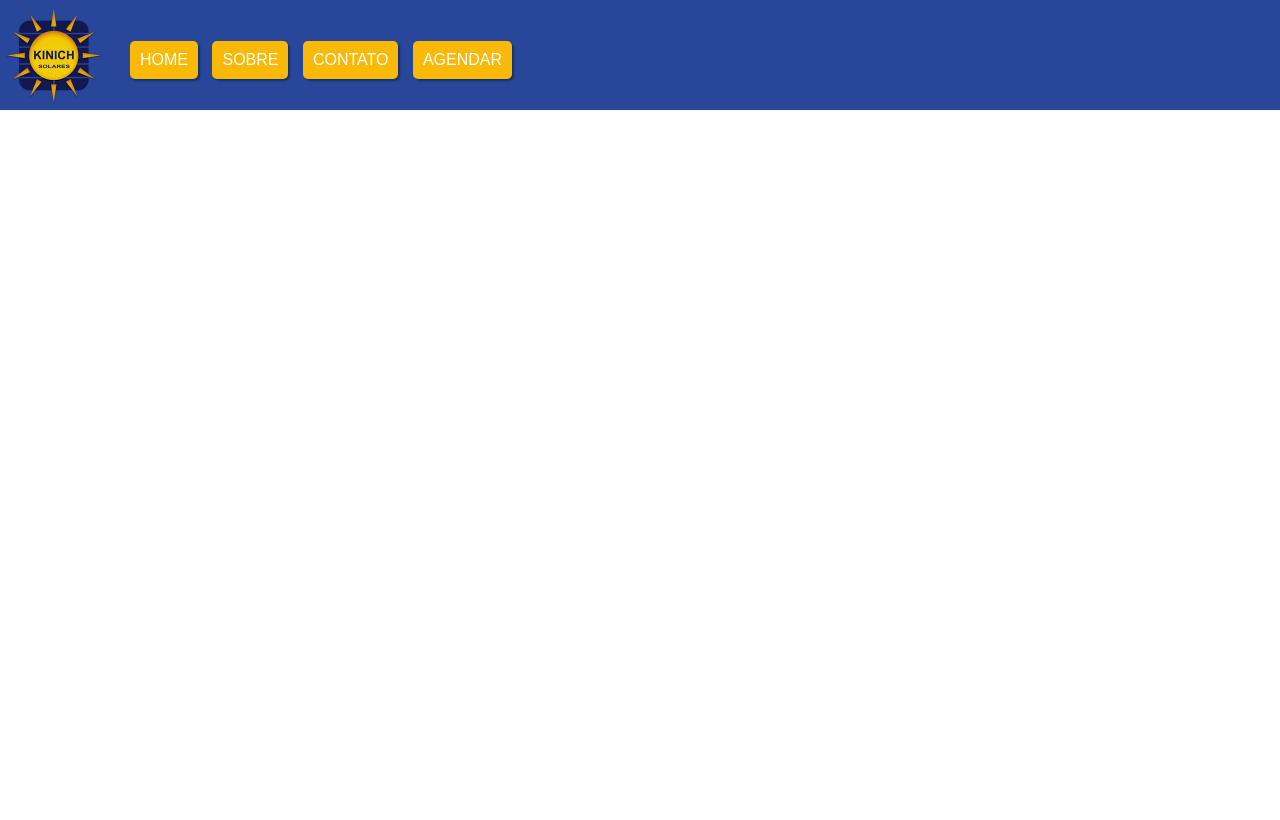
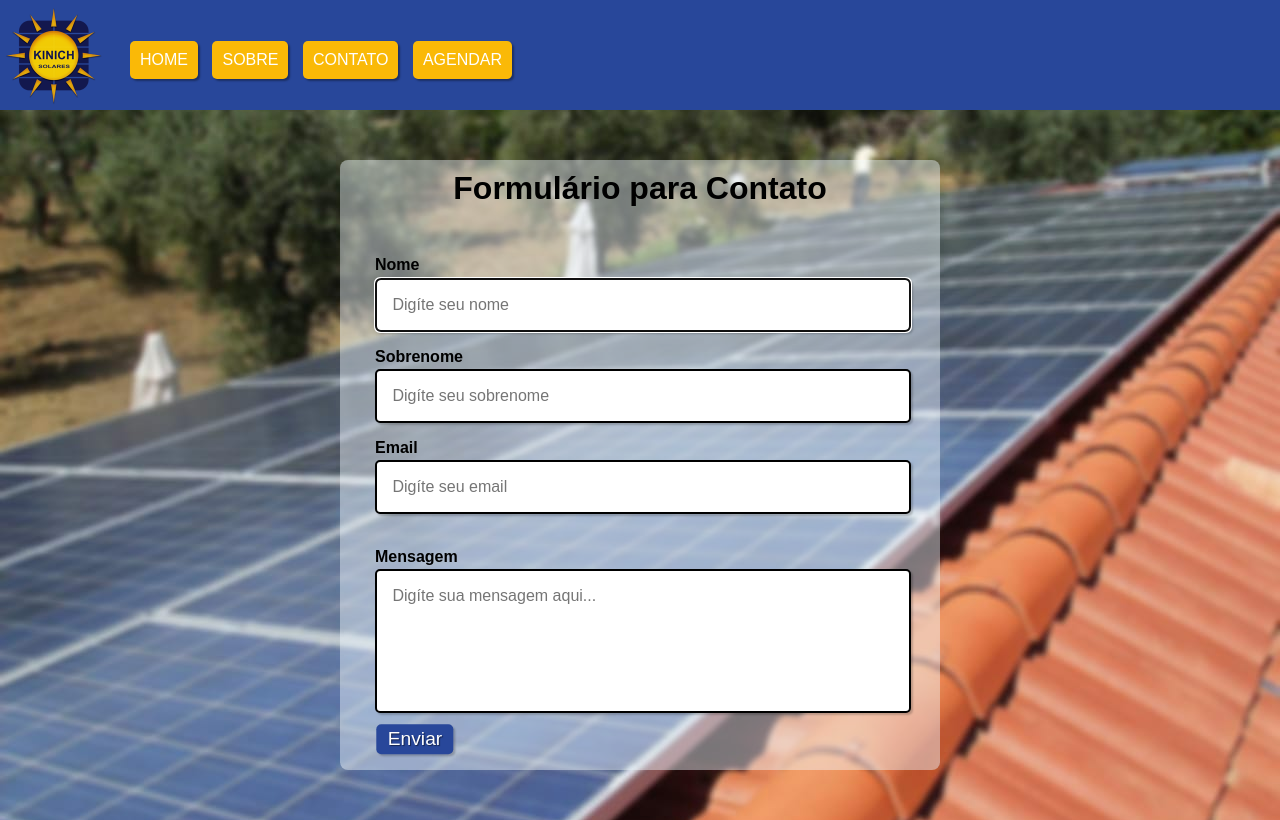
Before and after one commit to PedroCarvalhoB/Kinich-Solares, a plain HTML site: page site/contato.html in a window 1280 px wide. Drawn offline with Linux system fonts and the light colour scheme.

Commit message:
quarto commit

```diff
--- a/site/contato.css
+++ b/site/contato.css
@@ -1,5 +1,14 @@
+/* * {
+    margin: 0;
+    padding: 0;
+} */
 body{
     font-family: Arial, Helvetica, sans-serif;
+    background-image: url(imagens/fundo-desfocado.jpeg);
+    background-position: center;
+    background-repeat: no-repeat;
+    background-attachment: fixed;
+    background-size: cover;
 }
 header{
     display: block;
@@ -49,3 +58,99 @@ nav#menu{
     display: block;
 
 }
+
+/* Elementos com o ID "titulo" */
+#titulo {
+    font-family: sans-serif;
+
+    text-align: center;
+    margin-top: 40px;
+    padding: 10px;
+}
+
+/* Elementos de tag <fieldset>*/
+fieldset {
+    border: 0;
+}
+
+/* Elemento de tag <body> */
+main{
+    background-color: rgba(240, 248, 255, 0.452);
+    font-size: 1em;
+    /* margin-left: 36%;
+    margin-top: 2%; */
+    margin: auto;
+    margin-top: 50px;
+    margin-bottom: 50px;
+    justify-content: center;
+    max-width: 600px;
+    height: 610px;
+    border-radius: 8px;
+}
+
+/* Elementos de tags <body>, <input>, <Select>, <textarea> e <button> */
+input, textarea, button {
+    font-family: sans-serif;
+    font-size: 1em;
+    border-radius: 5px;
+}
+/* Elementos de classe "campo" */
+.campo {
+    margin-bottom: 1em;
+    margin-left: 5px;
+}
+
+/* Elementos de classe "campo" de tag <label> */
+.campo label {
+    display: block;
+    margin-left: 30px;
+    margin-bottom: 0.2em;
+    /* color: #28479a; */
+
+}
+
+/* Elementos de classe "campo" ou "grupo" de tag <fieldset> */
+fieldset.grupo .campo {
+    float:  left;
+    margin-right: 1em;
+}
+
+/* Elementos de classe "campo" das tags <input> com atributo text e email, da tag <select> e da tag <textarea>*/
+.campo input[type="text"], .campo input[type="email"], .campo textarea {
+    padding: 1em;
+    border: 2px solid black;
+    box-shadow: 2px 2px 2px rgba(0,0,0,0.2);
+    display: block;
+    margin: auto;
+    width: 500px;
+}
+
+
+
+
+.botao {
+    font-size: 1.2em;
+    background: #28479a;
+    border: 0;
+    margin-bottom: 1em;
+    color: #ffffff;
+    padding: 0.2em 0.6em;
+    box-shadow: 2px 2px 2px rgba(0,0,0,0.2);
+    text-shadow: 1px 1px 1px rgba(0,0,0,0.5);
+    position: absolute;
+    margin-top: 10px;
+    margin-left: 75px;
+    transform: translate(-50%, -50%)
+}
+
+/* Elemento de classe "botao" com o estado da pseudoclasse "hover" */
+.botao:hover {
+    background: #5f7ed3;
+    box-shadow: inset 2px 2px 2px rgba(0,0,0,0.2);
+    text-shadow: none;
+}
+
+/* Elementos de classe botão e de tag <select> */
+.botao, select{
+    cursor: pointer;
+}
--- a/site/contato.html
+++ b/site/contato.html
@@ -6,6 +6,7 @@
     <meta name="viewport" content="width=device-width, initial-scale=1.0">
     <title>Contato</title>
     <link rel="stylesheet" href="contato.css">
+    <link rel="shortcut icon" href="imagens/Kinich Solares 200 ok.png" type="image/x-icon">
 </head>
 <body>
     <header>
@@ -20,6 +21,42 @@
         </nav>
     </header>
 
+    <main>
+
+        <div>
+            <h1 id="titulo">Formulário para Contato</h1>
+            <br>
+        </div>
+
+        <!-- Início do formulário -->
+        <form>
+
+            <div class="campo">
+                <label for="nome"><strong>Nome</strong></label>
+                <input type="text" name="nome" id="nome" placeholder="Digíte seu nome" required autofocus>
+            </div>
+
+            <div class="campo">
+                <label for="sobrenome"><strong>Sobrenome</strong></label>
+                <input type="text" name="sobrenome" id="sobrenome" placeholder="Digíte seu sobrenome" required>
+            </div>
+
+
+            <div class="campo">
+                <label for="email"><strong>Email</strong></label>
+                <input type="email" name="email" id="email" placeholder="Digíte seu email" required>
+            </div>
+
+            <div class="campo">
+                <br>
+                <label for="mensagem"> <strong>Mensagem</strong></label>
+                <textarea rows="6" style="resize: none;" id="mensagem" name="mensagem" placeholder="Digíte sua mensagem aqui..." ></textarea>
+            </div>
+
+            <div>
+                <button class="botao" type="submit" onsubmit="">Enviar</button>
+            </div>
+    </main>
 
 </body>
 </html>
```
Also changed, not shown: site/home.html (+1 -0 lines), site/sobre.html (+1 -0 lines), site/imagens/fundo-desfocado.jpeg (added).
